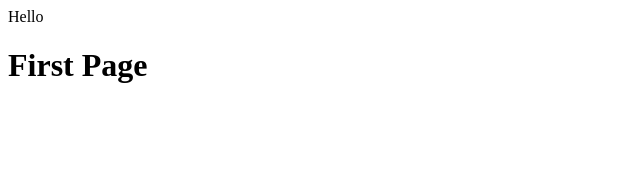
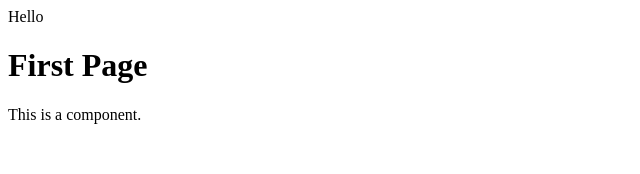
Before and after one commit to fredjacobs/simpleVueSite, a Nuxt app: page / in a window 1280 px wide. Shown: the top 174 px of the page, without its empty margins (0-640 px from the left). Built offline with nearby package versions, Linux system fonts and the light colour scheme.

Commit message:
added text

```diff
--- a/components/FirstPage.vue
+++ b/components/FirstPage.vue
@@ -1,5 +1,8 @@
 <template>
-  <h1>First Page</h1>
+  <div>
+    <h1>First Page</h1>
+    <p>This is a component.</p>
+  </div>
 </template>
 
 <script>
```
